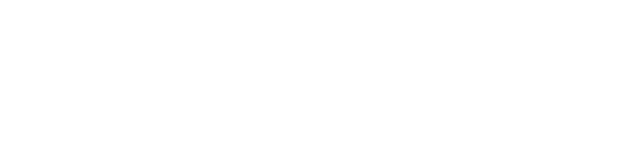
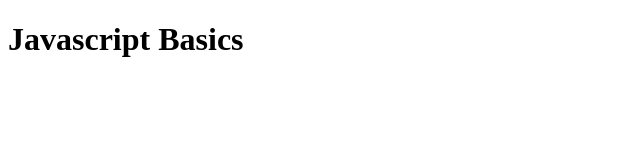
Before and after one commit to kydyrsha/pureJS, a plain HTML site: page index.html in a window 1280 px wide. Shown: the whole page, without its empty margins (0-640 px from the left). Drawn offline with Linux system fonts and the light colour scheme.

```diff
--- a/index.html
+++ b/index.html
@@ -8,6 +8,7 @@
   <title>Vladilen Minin JS</title>
 </head>
 <body>
+  <h1>Javascript Basics</h1>
 
 
 <script src="main.js" charset="utf-8"></script>
```
Also changed, not shown: main.js (+60 -0 lines).
